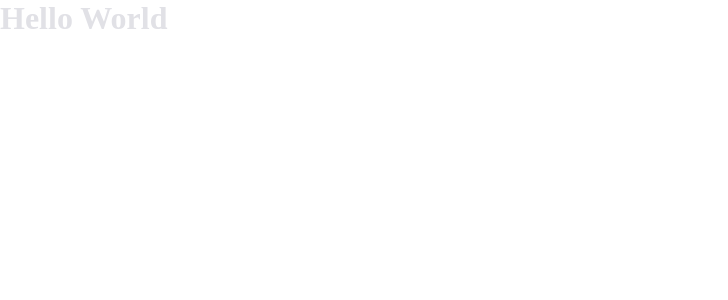
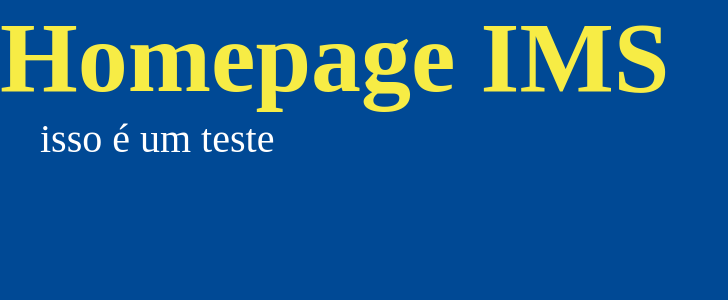
Before and after one commit to IMS-Recife/IMS-Frontend, a Next.js app: page / in a window 1280 px wide. Shown: the top 300 px of the page, without its empty margins (0-728 px from the left). Built offline with nearby package versions, Linux system fonts and the light colour scheme.

Commit message:
This is a styled components test

```diff
--- a/src/pages/_app.js
+++ b/src/pages/_app.js
@@ -8,7 +8,7 @@ import theme from "../styles/theme";
 function MyApp({ Component, pageProps }) {
   return (
     <ThemeProvider theme={theme}>
-      <Component Component={Component} pageProps={pageProps} />
+      <Component {...Component} {...pageProps} />
       <GlobalStyle />
     </ThemeProvider>
   );
--- a/src/pages/index.js
+++ b/src/pages/index.js
@@ -1,16 +1,27 @@
 import Head from "next/head";
 import React from "react";
+import styled from "styled-components";
+
+const Title = styled.h1`
+  font-size: 100px;
+  color: #f7ec45;
+`;
+
+const Paragraph = styled.p`
+  font-size: 40px;
+  color: #ffffff;
+  margin-left: 40px;
+`;
 
 export default function Home() {
   return (
     <div>
       <Head>
-        <title>Homepage</title>
         <link rel="icon" href="/favicon.ico" />
       </Head>
-
       <main>
-        <h1>Hello World</h1>
+        <Title>Homepage IMS</Title>
+        <Paragraph>isso é um teste</Paragraph>
       </main>
     </div>
   );
--- a/src/styles/global.js
+++ b/src/styles/global.js
@@ -8,7 +8,7 @@ export default createGlobalStyle`
     }
 
     body {
-        background: ${(props) => props.theme.colors};
+        background: ${(props) => props.theme.colors.background};
         color: ${(props) => props.theme.colors.text};
     }
 `;
--- a/src/styles/theme.js
+++ b/src/styles/theme.js
@@ -1,6 +1,6 @@
 const theme = {
   colors: {
-    background: "#121214",
+    background: "#004995",
     text: "#e1e1e6",
     primary: "#8257e6",
   },
```
